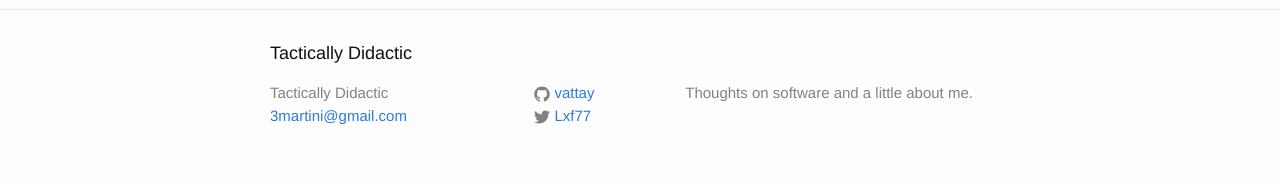
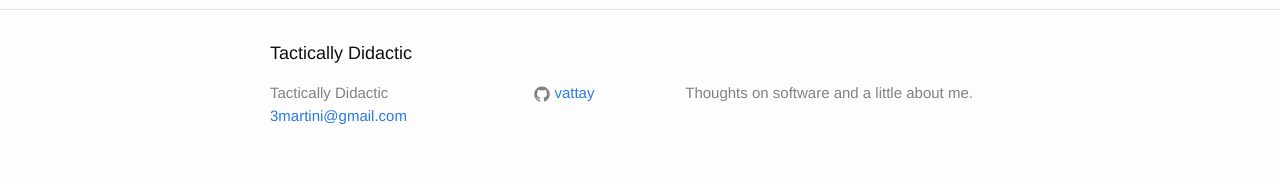
Before and after one commit to vattay/vattay.github.com, a Jekyll site: the page built from index.html, in a window 1280 px wide. Shown: the part 965-1149 px from the top of the page. Built offline with Jekyll 4.4.1, drawn with Linux system fonts in a browser that asks for light colours.

Commit message:
Update _config.yml

```diff
--- a/_config.yml
+++ b/_config.yml
@@ -12,7 +12,7 @@ description: > # this means to ignore newlines until "baseurl:"
   Thoughts on software and a little about me.
 baseurl: "" # the subpath of your site, e.g. /blog
 url: "http://vattay.github.com" # the base hostname & protocol for your site
-twitter_username: Lxf77
+twitter_username:
 github_username:  vattay
 
 # Build settings
```
